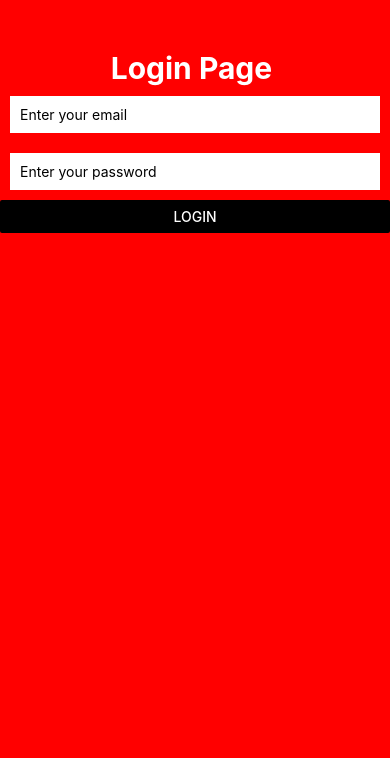
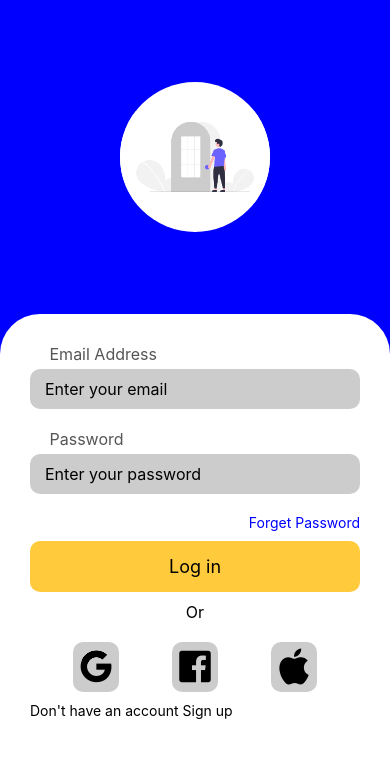
Before and after one commit to ashishverma2831/firstapp, a React Native app: screen / in a window 390 px wide. Shown: the top 758 px of the page. Built offline with nearby package versions, Linux system fonts and the light colour scheme.

Commit message:
made login page

```diff
--- a/package.json
+++ b/package.json
@@ -12,7 +12,8 @@
     "expo": "~51.0.14",
     "expo-status-bar": "~1.12.1",
     "react": "18.2.0",
-    "react-native": "0.74.2"
+    "react-native": "0.74.2",
+    "react-native-vector-icons": "^10.1.0"
   },
   "devDependencies": {
     "@babel/core": "^7.20.0"
--- a/screens/LoginScreen.jsx
+++ b/screens/LoginScreen.jsx
@@ -1,29 +1,132 @@
 import React from 'react'
-import { Button, StyleSheet, Text, TextInput, View } from 'react-native'
+import { Button, Image, Pressable, StyleSheet, Text, TextInput, View } from 'react-native'
+import Icon from 'react-native-vector-icons/AntDesign';
 
 const LoginScreen = () => {
   return (
     <View style={styles.container}>
-        <Text style={styles.text}>Login Page </Text>
-        <TextInput placeholder="Enter your email" style={{backgroundColor:'white', margin:10, padding:10}}/>
-        <TextInput placeholder="Enter your password" style={{backgroundColor:'white', margin:10, padding:10}}/>
-        <Button title="Login" color="black" style />
+
+        <View style={styles.logoContainer} >
+          <Image resizeMode='contain' style={styles.icon} source={require('../assets/undraw_Login_re_4vu2.png')}/>
+        </View>
+        <View style={styles.logoCard} >
+          <View style={styles.formField}>
+            <Text style={styles.inputLabel}> Email Address </Text>
+            <TextInput placeholder="Enter your email" style={styles.input}/>
+          </View>
+          <View style={styles.formField}>
+            <Text style={styles.inputLabel}> Password </Text>
+            <TextInput placeholder="Enter your password" style={styles.input}/>
+          </View>
+
+          <Text style={styles.link1}>Forget Password</Text>
+          {/* <Button title="Login" color="black" style={styles.submitBtn} /> */}
+
+          <Pressable style={styles.submitBtn}  onLongPress={()=>{alert('Hello')}} >
+            <Text style={styles.btnText} >Log in</Text>
+          </Pressable>
+
+          <Text style={{textAlign:'center', marginVertical:10,
+            fontSize:16
+          }}>Or</Text>
+
+          <View style={styles.iconContainer}>
+            <View style={styles.socialIcon}>
+              <Icon name="google" size={36}/>
+            </View>
+            <View style={styles.socialIcon}>
+              <Icon name="facebook-square" size={36} />
+            </View>
+            <View style={styles.socialIcon}>
+              <Icon name="apple1" size={36} />
+            </View>
+          </View>
+
+          <Text style={styles.link2}>Don't have an account Sign up</Text>
+        </View>
+        {/* <Text style={styles.text}>Login Page </Text> */}
+        {/* <TextInput placeholder="Enter your email" style={{backgroundColor:'white', margin:10, padding:10}}/> */}
+        {/* <TextInput placeholder="Enter your password" style={{backgroundColor:'white', margin:10, padding:10}}/> */}
+        {/* <Button title="Login" color="black" style /> */}
     </View>
   )
 }
 
 const styles = StyleSheet.create({
     container:{
-       paddingVertical:50,
-       backgroundColor:'red',
+       backgroundColor:'blue',
        flex:1
+    },
+    iconContainer:{
+      display:'flex',
+      flexDirection:'row',
+      justifyContent:'space-evenly',
+      marginVertical:10
+    },
+    socialIcon:{
+      backgroundColor:'#ccc',
+      padding:5,
+      borderRadius:10,
+      marginHorizontal:10
+    },
+    btnText:{
+      textAlign:'center',
+      color:'black',
+      fontSize:18,
+    },
+    submitBtn:{
+      backgroundColor:'#ffca3c',
+      textAlign:'center',
+      padding:15,
+      borderRadius:10,
     },
     text:{
         textAlign:'center',
         fontSize:30,
         fontWeight:'bold',
         color:'white'
-    }
+    },
+    logoContainer:{
+      flex:2,
+      backgroundColor:'blue',
+      display:'flex',
+      justifyContent:'center',
+      alignItems:'center'
+    },
+    logoCard:{
+      flex:3,
+      backgroundColor:'white',
+      padding:30,
+      borderTopLeftRadius:40,
+      borderTopRightRadius:40
+    },
+    icon:{
+      width:150,
+      height:150,
+      backgroundColor:'white',
+      borderRadius:100
+    },
+    input:{
+      backgroundColor:'#ccc',
+      paddingHorizontal:15,
+      paddingVertical:10,
+      borderRadius:10,
+      fontSize:16
+    },
+    formField:{
+      marginBottom:20
+    },
+    inputLabel:{
+      marginLeft:15,
+      marginBottom:5,
+      fontSize:16,
+      color:'#555'
+    },
+    link1:{
+      color:'blue',
+      textAlign:'right',
+      marginBottom:10
+    },
 })
 
 export default LoginScreen
```
Also changed, not shown: assets/undraw_Login_re_4vu2.png (added), 1 other file (tests, documents, lock files or other folders).
